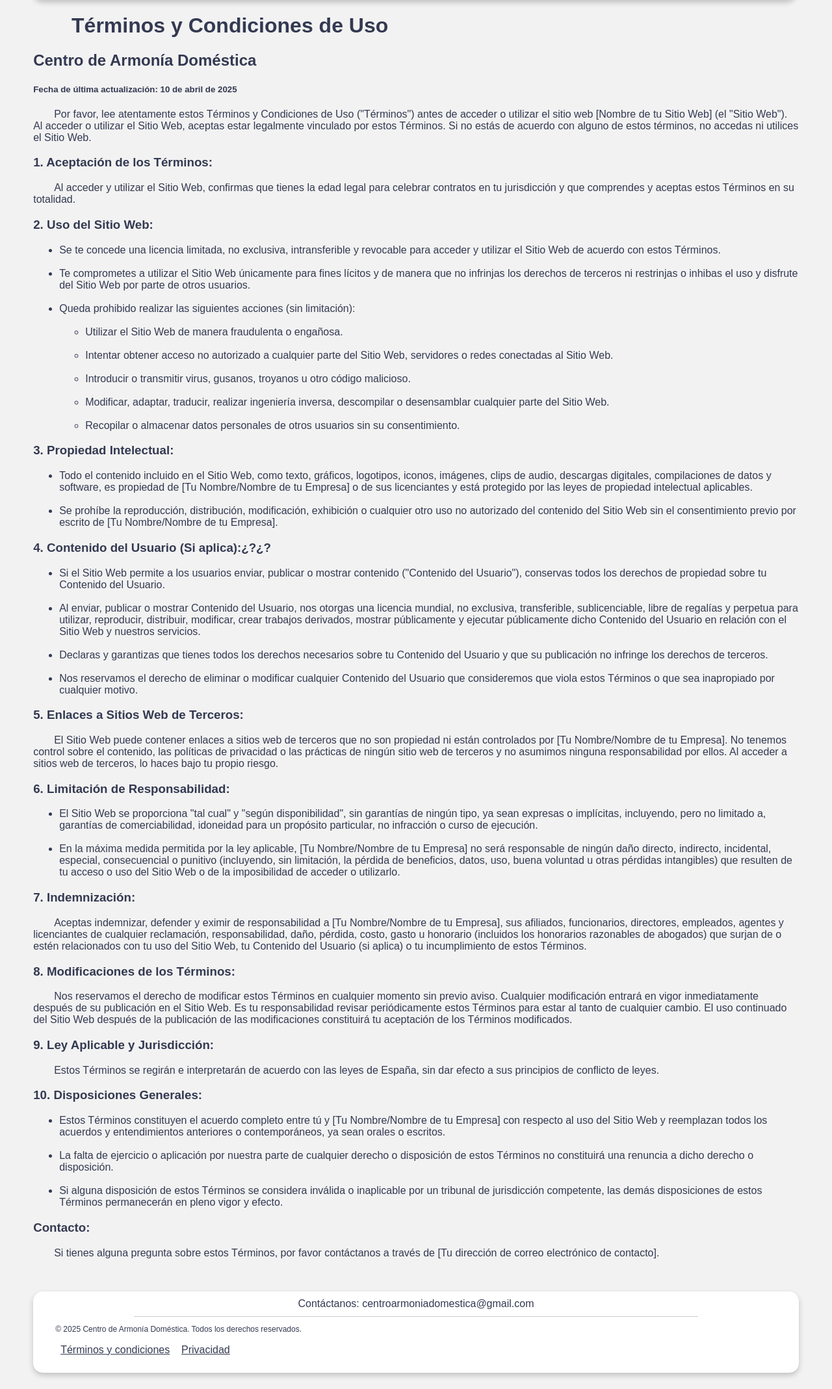
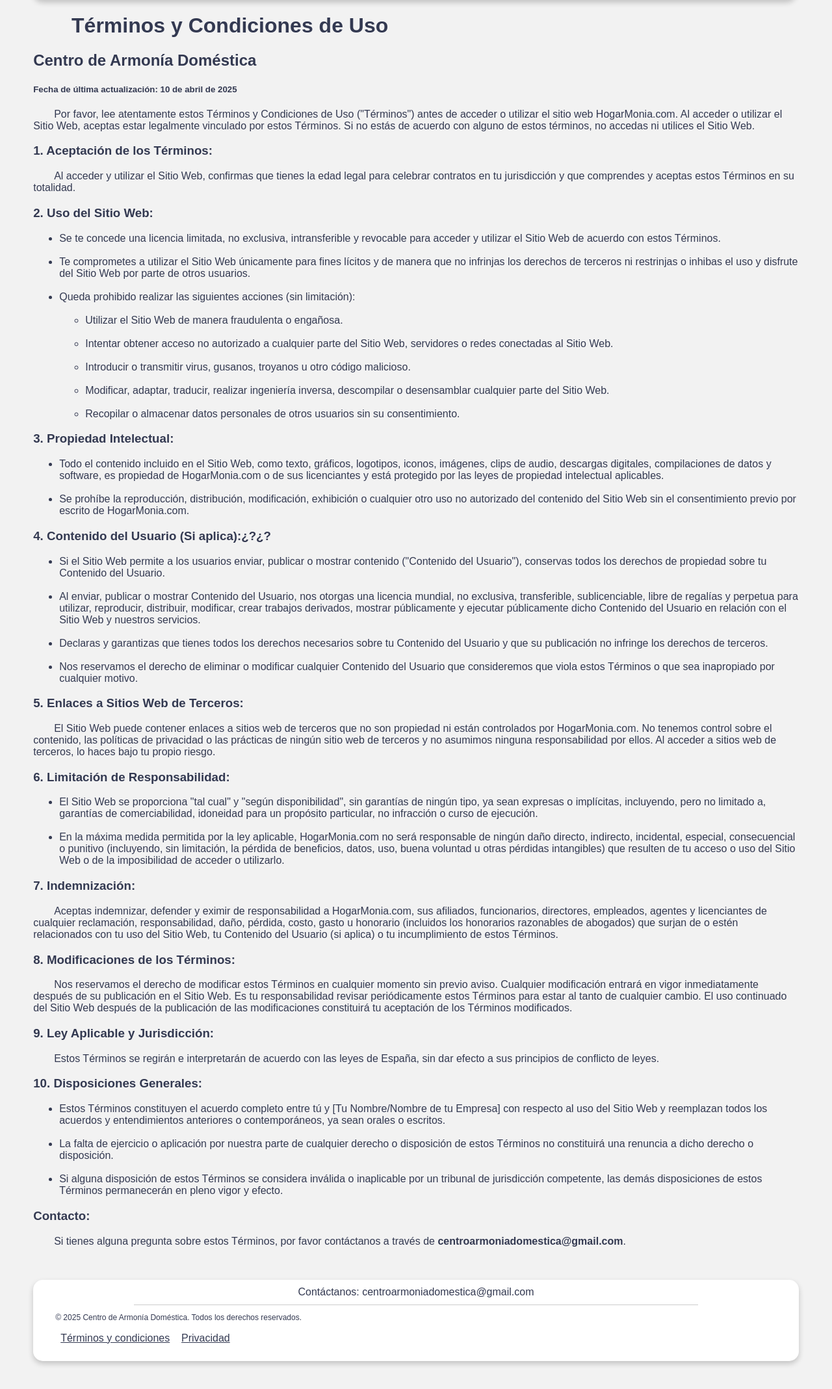
Before and after one commit to asierCB/HogarMonia, a Django app: page /core/terms/ in a window 1280 px wide. Shown: the part 140-2277 px from the top of the page at 65% size. After the commit the page ends 2241 px from the top, so only its background shows below. Run offline with Django 5.2, Linux system fonts and the light colour scheme.

Commit message:
Actualización Privacidad y Términos y Condiciones

```diff
--- a/core/static/css/style.css
+++ b/core/static/css/style.css
@@ -299,7 +299,7 @@ button[type="submit"]:hover {
 
 }
 
-.deuda-total{
+#deuda-total{
     width: 40%;
     box-shadow: 0 4px 8px rgba(0, 0, 0, 0.2);
     padding: 1%;
@@ -309,6 +309,8 @@ button[type="submit"]:hover {
     position: relative;
     right: 2%;
     top: 2%;
+
+
 }
 
 
--- a/core/templates/core/privacidad.html
+++ b/core/templates/core/privacidad.html
@@ -30,9 +30,9 @@
 
 <h5>Fecha de última actualización: 10 de abril de 2025</h5>
 
-<p>En [Tu Nombre/Nombre de tu Empresa] (en adelante, "nosotros", "nuestro" o "la Empresa"), nos tomamos en serio tu privacidad.
+<p>En HogarMonia.com (en adelante, "nosotros", "nuestro" o "la Empresa"), nos tomamos en serio tu privacidad.
     Esta Política de Privacidad describe cómo recopilamos, utilizamos, divulgamos y protegemos tu información personal cuando
-    visitas o utilizas nuestro sitio web [Nombre de tu Sitio Web] (el "Sitio Web").</p>
+    visitas o utilizas nuestro sitio web HogarMonia.com.</p>
 
 <h3>1. Información que Recopilamos:</h3>
     <p>Podemos recopilar los siguientes tipos de información personal:</p>
@@ -160,7 +160,7 @@
 
 <h3>Contacto:</h3>
     <p>Si tienes alguna pregunta o inquietud sobre esta Política de Privacidad o nuestras prácticas de privacidad, por favor
-        contáctanos a través de [Tu dirección de correo electrónico de contacto].</p>
+        contáctanos a través de <strong>centroarmoniadomestica@gmail.com</strong>.</p>
 <br>
 <br>
 <footer>
--- a/core/templates/core/terminos-condiciones.html
+++ b/core/templates/core/terminos-condiciones.html
@@ -31,7 +31,7 @@
 <h5>Fecha de última actualización: 10 de abril de 2025</h5>
 
 <p>Por favor, lee atentamente estos Términos y Condiciones de Uso ("Términos") antes de acceder o utilizar el sitio web
-    [Nombre de tu Sitio Web] (el "Sitio Web"). Al acceder o utilizar el Sitio Web, aceptas estar legalmente vinculado por
+    HogarMonia.com. Al acceder o utilizar el Sitio Web, aceptas estar legalmente vinculado por
     estos Términos. Si no estás de acuerdo con alguno de estos términos, no accedas ni utilices el Sitio Web.</p>
 
 <h3>1. Aceptación de los Términos:</h3>
@@ -64,11 +64,11 @@
 <h3>3. Propiedad Intelectual:</h3>
     <ul>
         <li>Todo el contenido incluido en el Sitio Web, como texto, gráficos, logotipos, iconos, imágenes, clips de audio, descargas
-            digitales, compilaciones de datos y software, es propiedad de [Tu Nombre/Nombre de tu Empresa] o de sus licenciantes y
+            digitales, compilaciones de datos y software, es propiedad de HogarMonia.com o de sus licenciantes y
             está protegido por las leyes de propiedad intelectual aplicables.</li>
         <br>
         <li>Se prohíbe la reproducción, distribución, modificación, exhibición o cualquier otro uso no autorizado del contenido del
-            Sitio Web sin el consentimiento previo por escrito de [Tu Nombre/Nombre de tu Empresa].</li>
+            Sitio Web sin el consentimiento previo por escrito de HogarMonia.com.</li>
     </ul>
 
 <h3>4. Contenido del Usuario (Si aplica):¿?¿?</h3>
@@ -88,8 +88,7 @@
     </ul>
 
 <h3>5. Enlaces a Sitios Web de Terceros:</h3>
-    <p>El Sitio Web puede contener enlaces a sitios web de terceros que no son propiedad ni están controlados por [Tu Nombre/Nombre de
-        tu Empresa]. No tenemos control sobre el contenido, las políticas de privacidad o las prácticas de ningún sitio web de terceros
+    <p>El Sitio Web puede contener enlaces a sitios web de terceros que no son propiedad ni están controlados por HogarMonia.com. No tenemos control sobre el contenido, las políticas de privacidad o las prácticas de ningún sitio web de terceros
         y no asumimos ninguna responsabilidad por ellos. Al acceder a sitios web de terceros, lo haces bajo tu propio riesgo.</p>
 
 <h3>6. Limitación de Responsabilidad:</h3>
@@ -98,14 +97,14 @@
             implícitas, incluyendo, pero no limitado a, garantías de comerciabilidad, idoneidad para un propósito particular,
             no infracción o curso de ejecución.</li>
         <br>
-        <li>En la máxima medida permitida por la ley aplicable, [Tu Nombre/Nombre de tu Empresa] no será responsable de ningún
+        <li>En la máxima medida permitida por la ley aplicable, HogarMonia.com no será responsable de ningún
             daño directo, indirecto, incidental, especial, consecuencial o punitivo (incluyendo, sin limitación, la pérdida de
             beneficios, datos, uso, buena voluntad u otras pérdidas intangibles) que resulten de tu acceso o uso del Sitio Web
             o de la imposibilidad de acceder o utilizarlo.</li>
     </ul>
 
 <h3>7. Indemnización:</h3>
-    <p>Aceptas indemnizar, defender y eximir de responsabilidad a [Tu Nombre/Nombre de tu Empresa], sus afiliados, funcionarios,
+    <p>Aceptas indemnizar, defender y eximir de responsabilidad a HogarMonia.com, sus afiliados, funcionarios,
         directores, empleados, agentes y licenciantes de cualquier reclamación, responsabilidad, daño, pérdida, costo, gasto u
         honorario (incluidos los honorarios razonables de abogados) que surjan de o estén relacionados con tu uso del Sitio Web,
         tu Contenido del Usuario (si aplica) o tu incumplimiento de estos Términos.</p>
@@ -132,8 +131,7 @@
             las demás disposiciones de estos Términos permanecerán en pleno vigor y efecto.</li>
     </ul>
 <h3>Contacto:</h3>
-    <p>Si tienes alguna pregunta sobre estos Términos, por favor contáctanos a través de [Tu dirección de correo
-        electrónico de contacto].</p>
+    <p>Si tienes alguna pregunta sobre estos Términos, por favor contáctanos a través de <strong>centroarmoniadomestica@gmail.com</strong>.</p>
 <br>
 <br>
 
--- a/gastos/templates/gastos/gastos.html
+++ b/gastos/templates/gastos/gastos.html
@@ -44,7 +44,7 @@
     </div>
   </div>
 </header>
-<!--<h1 class="titulo">Gastos</h1>-->
+
 <h1 class="titulo">Registro de Gastos</h1>
 
 <button type="button" id="btn-agregar-gasto">
@@ -68,8 +68,9 @@
     </div>
   </div>
 {% endfor %}
+</div>
 
-<div class="deuda-total">
+<div class="deuda" id="deuda-total">
   <h2>Deuda total: {{ deuda }} euros.</h2>
 </div>
 <br>
```
